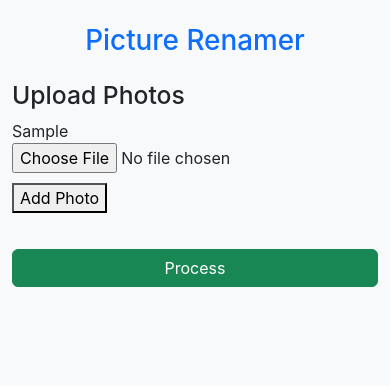
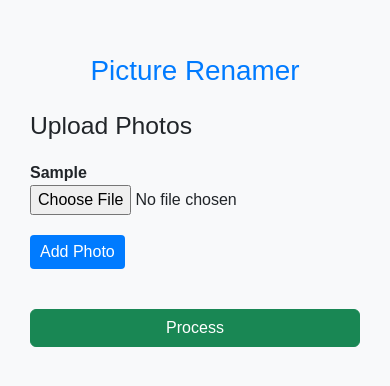
Before and after one commit to rmelgar-89/picture-renamer, a website: page index.html in a window 390 px wide. Both pictures are taken after typing "Sample" into the empty fields and a click on the button "Next". Drawn offline with nearby package versions, Linux system fonts and the light colour scheme.

Commit message:
Update styles.css

```diff
--- a/styles.css
+++ b/styles.css
@@ -1,23 +1,77 @@
 body {
-  font-family: 'Inter', sans-serif;
+  font-family: Arial, sans-serif;
   background-color: #f8f9fa;
 }
 
 h1 {
-  color: var(--bs-primary);
+  color: #007bff;
+  margin-bottom: 20px;
+}
+
+h2 {
+  margin-bottom: 20px;
+}
+
+.container {
+  max-width: 800px;
+  margin: 0 auto;
+  padding: 20px;
+}
+
+.mb-3 {
+  margin-bottom: 1.5rem;
 }
 
 .photo-group {
-  margin-bottom: 20px;
+  margin-bottom: 1.5rem;
 }
 
-.file-inputs .file-input {
+.photo-group label {
+  font-weight: bold;
+}
+
+.file-inputs {
   margin-bottom: 10px;
 }
 
-img {
-  margin-top: 5px;
+.file-input img {
+  display: block;
+  margin-top: 10px;
+  max-width: 100px;
+  height: auto;
   border: 1px solid #ccc;
   border-radius: 4px;
-  max-width: 100%;
 }
+
+.add-photo-btn {
+  margin-top: 10px;
+  background-color: #007bff;
+  color: #fff;
+  border: none;
+  padding: 5px 10px;
+  cursor: pointer;
+  border-radius: 4px;
+  transition: background-color 0.3s;
+}
+
+.add-photo-btn:hover {
+  background-color: #0056b3;
+}
+
+.btn {
+  transition: background-color 0.3s;
+}
+
+.btn:hover {
+  background-color: #0056b3;
+}
+
+@media (max-width: 576px) {
+  body {
+    padding: 10px;
+  }
+
+  .container {
+    max-width: 100%;
+  }
+}
```
